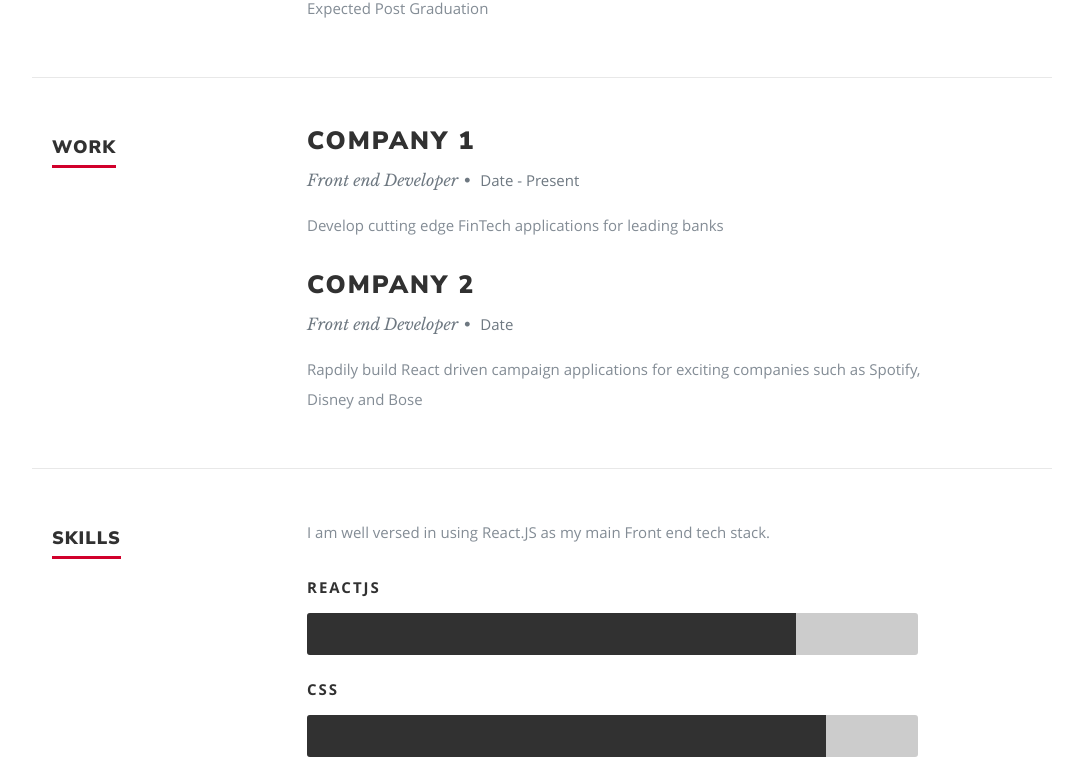
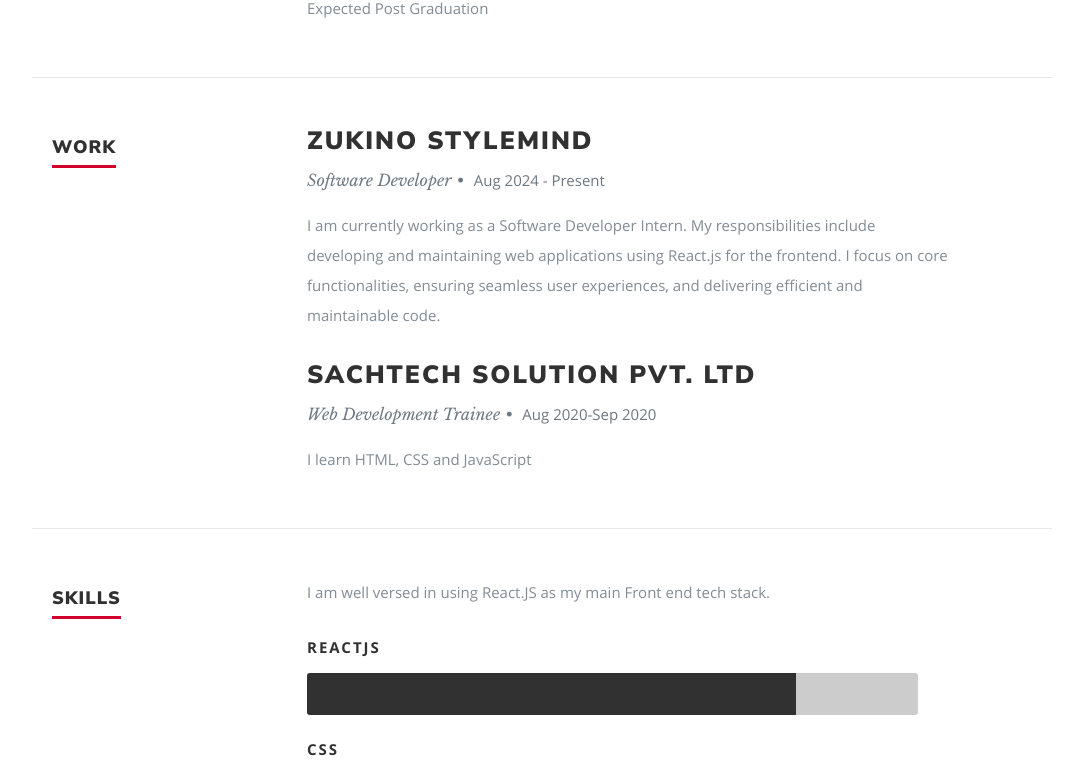
Before and after one commit to Rubel2589/portfolio, a React (Create React App) app: page / in a window 1280 px wide. Shown: the part 1617-2390 px from the top of the page, without its empty margins (98-1181 px from the left). Built offline with nearby package versions, Linux system fonts and the light colour scheme.

Commit message:
company added

```diff
--- a/public/resumeData.json
+++ b/public/resumeData.json
@@ -15,21 +15,13 @@
     "website": "www.linkedin.com/in/rubelali",
     "resumedownload": "https://drive.google.com/file/d/1VQpACnl2hDQE8e5KrieaFauAxCQgcSa0/view?usp=drive_link",
     "social": [
-      {
-        "name": "facebook",
-        "url": "https://www.facebook.com",
-        "className": "fa fa-facebook"
-      },
+
       {
         "name": "linkedin",
         "url": "https://www.linkedin.com/in/rubelali",
         "className": "fa fa-linkedin"
       },
-      {
-        "name": "instagram",
-        "url": "https://www.instagram.com",
-        "className": "fa fa-instagram"
-      },
+
       {
         "name": "github",
         "url": "https://github.com/Rubel2589",
@@ -49,16 +41,16 @@
     ],
     "work": [
       {
-        "company": "Company 1",
-        "title": "Front end Developer",
-        "years": "Date - Present",
-        "description": "Develop cutting edge FinTech applications for leading banks"
+        "company": "Zukino StyleMind",
+        "title": "Software Developer",
+        "years": "Aug 2024 - Present",
+        "description": "I am currently working as a Software Developer Intern. My responsibilities include developing and maintaining web applications using React.js for the frontend. I focus on core functionalities, ensuring seamless user experiences, and delivering efficient and maintainable code."
       },
       {
-        "company": "Company 2",
-        "title": "Front end Developer",
-        "years": "Date",
-        "description": "Rapdily build React driven campaign applications for exciting companies such as Spotify, Disney and Bose"
+        "company": "SachTech Solution Pvt. Ltd",
+        "title": "Web Development Trainee",
+        "years": "Aug 2020-Sep 2020",
+        "description": "I learn HTML, CSS and JavaScript"
       }
     ],
     "skills": [
--- a/src/App.js
+++ b/src/App.js
@@ -21,7 +21,7 @@
 
   getResumeData() {
     $.ajax({
-      url: "/resumeData.json",
+      url: "./resumeData.json",
       dataType: "json",
       cache: false,
       success: function (data) {
```
